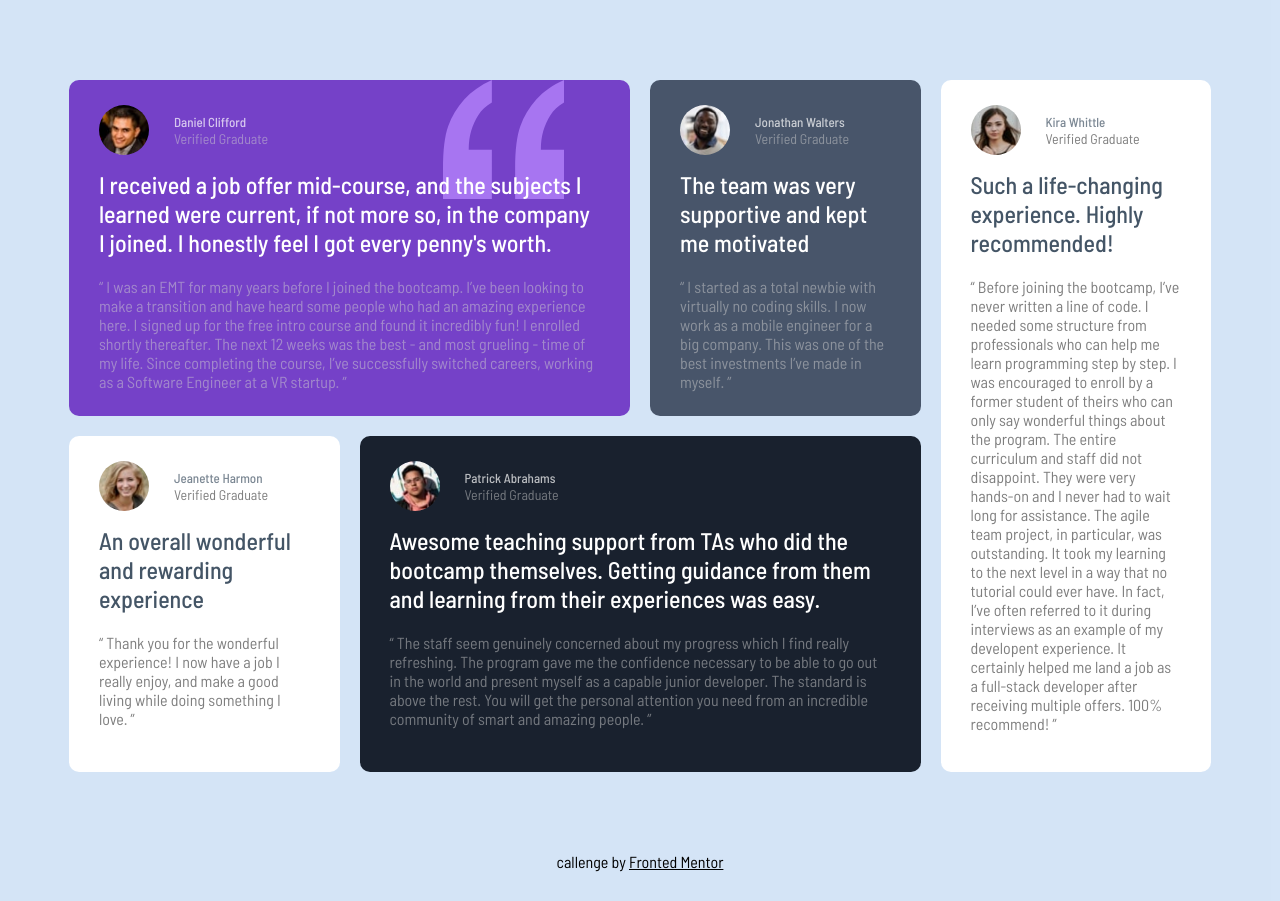
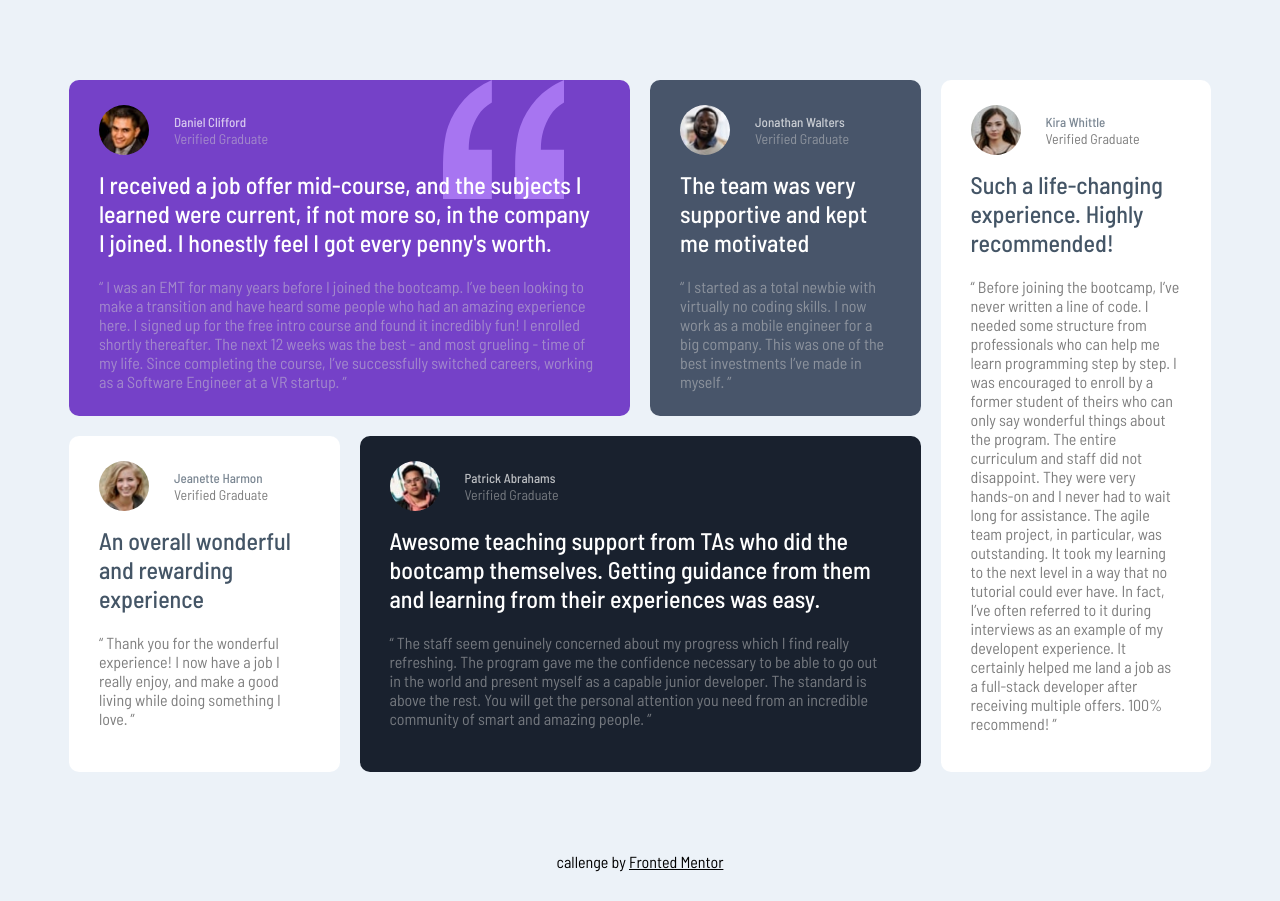
Before and after one commit to germanMenaDev21/Dise-oFrontendMentor, a plain HTML site: page index.html in a window 1280 px wide. Drawn offline with Linux system fonts and the light colour scheme; files whose address does not match are found by name.

Commit message:
Update style.css

```diff
--- a/css/style.css
+++ b/css/style.css
@@ -10,7 +10,7 @@
 html, body{
         font-family: "Barlow Semi Condensed", sans-serif;
         font-weight: 500, 600;
-        background-color: #d3e4f7cb;
+        background-color: hsl(210, 46%, 95%);
 }
 
 h4{
```
